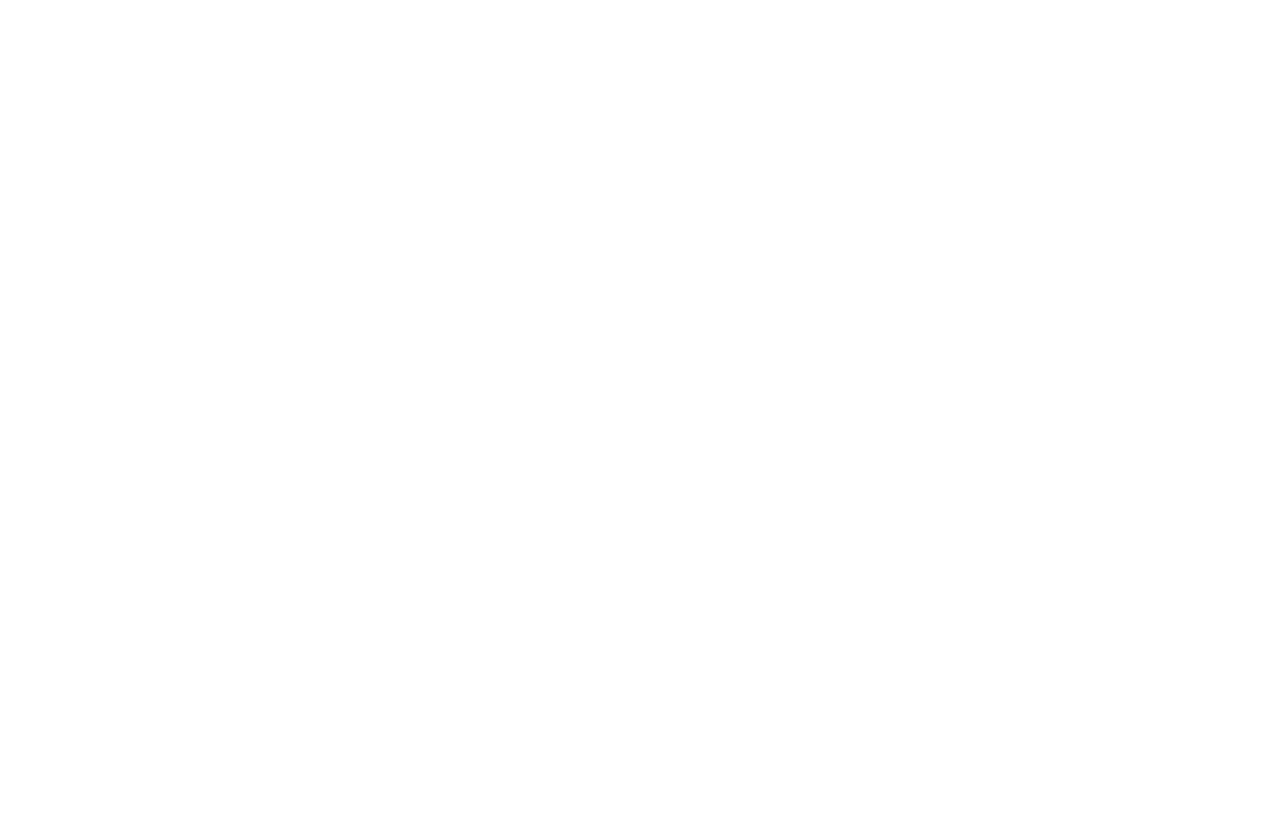
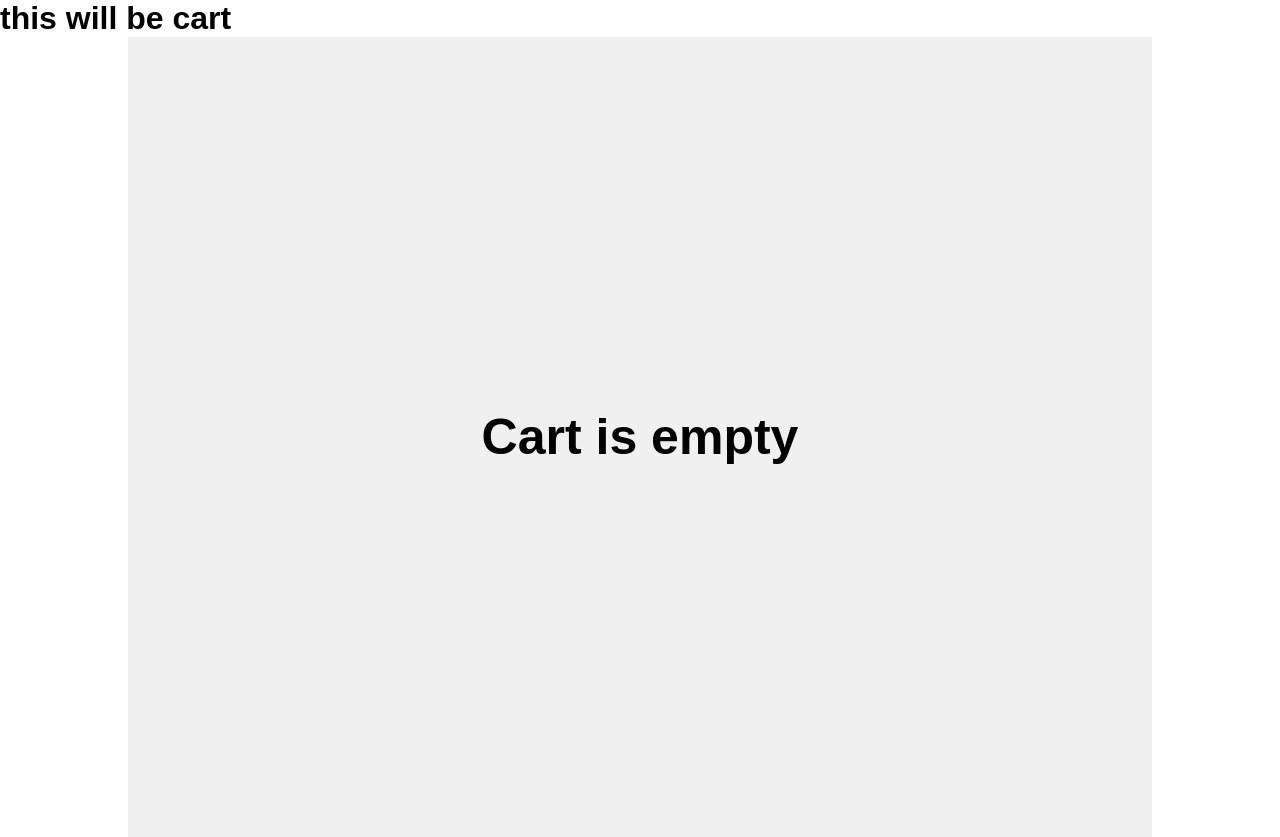
Before and after one commit to Aliya720/React-Project, a React (Vite) app: page /cart in a window 1280 px wide. Before the commit this address had no page. Before the commit the page ends 800 px from the top, so only its background shows below. Built offline with nearby package versions, Linux system fonts and the light colour scheme.

Commit message:
add : cart

```diff
--- /dev/null
+++ b/src/components/Cart/Cart.tsx
@@ -0,0 +1,26 @@
+import { Fragment, useContext } from "react";
+import { CartContext } from "./CartContext";
+import classes from "./cart.module.css";
+
+export const Cart = () => {
+  const state = useContext(CartContext);
+  return (
+    <>
+      <h1>this will be cart</h1>
+      <div className={classes.cartWrapper}>
+        {state?.addToCart.length ? (
+          <Fragment>
+            {state.addToCart.map((product) => (
+              <div>
+                {/* <img src={state?.product.images} alt="" /> */}
+                <p>{state.product.title}</p>
+              </div>
+            ))}
+          </Fragment>
+        ) : (
+          <h2 className={classes.emptyCart}>Cart is empty</h2>
+        )}
+      </div>
+    </>
+  );
+};
--- /dev/null
+++ b/src/components/Cart/CartContext.tsx
@@ -0,0 +1,27 @@
+import { createContext } from "react";
+import { ProductType } from "../Products/product.types";
+import { CartType, ReducerActionType } from "./cart.types";
+
+export const CartContext = createContext<CartType | null>(null);
+
+export const cartInitialState: CartType = {
+  addToCart: [],
+  product: [],
+};
+
+export const cartReducerFn = (
+  state: CartType,
+  action: ReducerActionType
+): CartType => {
+  const { type, payload } = action;
+
+  switch (type) {
+    case "addToCart":
+      const newCart = state.addToCart;
+      newCart.push(payload as ProductType);
+      return { ...state, addToCart: newCart };
+
+    default:
+      return state;
+  }
+};
--- /dev/null
+++ b/src/components/Cart/cart.module.css
@@ -0,0 +1,15 @@
+.cartWrapper {
+    width: 80%;
+    margin: auto;
+    height: 200px;
+    background-color: #f0f0f0;
+    display: flex;
+    justify-content: center;
+    align-items: center;
+    height: 100vh;
+}
+
+.emptyCart {
+    text-align: center;
+    font-size: 50px;
+}
--- a/src/components/Products/Products.tsx
+++ b/src/components/Products/Products.tsx
@@ -1,18 +1,31 @@
 import axios from "axios";
-import { useEffect, useState } from "react";
+import { useEffect, useReducer, useState } from "react";
 import { ProductListType } from "./product.types";
 import classes from "./products.module.css";
 import { ProductsApi } from "../../api/products.endpoints";
 import { Rating } from "react-simple-star-rating";
+import { CartType } from "../Cart/cart.types";
+// import { CartProvider } from "../Cart/CartContext";
+import {
+  cartReducerFn,
+  cartInitialState,
+  CartContext,
+} from "../Cart/CartContext";
+import { NavLink } from "react-router-dom";
 
 const ProductsList = () => {
   const [productList, setProductList] = useState<ProductListType>();
   const [error, setError] = useState("");
+  const [reducerCartState, reducerCartDispatch] = useReducer(
+    cartReducerFn,
+    cartInitialState
+  );
 
   const getProduct = async (url: string) => {
     try {
       const { data } = await axios.get(url);
       setProductList(data);
+      return data;
     } catch (error) {
       let errorMessage = "Unknown Error";
       if (error instanceof Error) errorMessage = error.message;
@@ -21,11 +34,18 @@
   };
 
   useEffect(() => {
-    getProduct(ProductsApi.getProduct);
+    reducerCartDispatch({
+      type: "addToCart",
+      payload: getProduct(ProductsApi.getProduct),
+    });
+
+    // console.log(reducerCartState);
   }, []);
 
   return (
     <>
+      {" "}
+      <CartContext.Provider value={reducerCartState}>
         <h1 className={classes.mainTitle}>Items You Might Like</h1>
         <section className={classes.productWrapper}>
           {error !== "" && <h1>{error}</h1>}
@@ -56,13 +76,24 @@
                   />
                   <p className={classes.ratingNumber}>{product.rating}</p>
                 </div>
-              <button className={classes.productAddToCartBtn}>
+                <button
+                  className={classes.productAddToCartBtn}
+                  onClick={() =>
+                    reducerCartDispatch({
+                      type: "addToCart",
+                      payload: getProduct(ProductsApi.getProduct),
+                    })
+                  }
+                >
+                  <NavLink to="/cart" className={classes.navLink}>
                     Add to Cart
+                  </NavLink>
                 </button>
               </div>
             );
           })}
         </section>
+      </CartContext.Provider>
     </>
   );
 };
--- a/src/components/Products/product.types.ts
+++ b/src/components/Products/product.types.ts
@@ -1,4 +1,4 @@
-type ProductType = {
+export type ProductType = {
     id: number,
     title: string,
     description: string,
--- a/src/components/Products/products.module.css
+++ b/src/components/Products/products.module.css
@@ -77,3 +77,8 @@
     display: flex;
     color: #ffffff;
 }
+
+.navLink {
+    text-decoration: none;
+    color: black;
+}
--- a/src/constants/pagePath.tsx
+++ b/src/constants/pagePath.tsx
@@ -2,4 +2,6 @@
   home: "/home",
   about: "/about",
   contact: "/contact",
+  cart: "/cart",
+  productDetail: "/productdetail",
 };
--- a/src/pages/Home/Home.tsx
+++ b/src/pages/Home/Home.tsx
@@ -1,11 +1,14 @@
 import { Navbar } from "../../components/Navbar/Navbar";
 import ProductsList from "../../components/Products/Products";
+// import { CartProvider } from "../../components/Cart/CartContext";
 
 const Home = () => {
   return (
     <>
+      {/* <CartProvider> */}
       <Navbar />
       <ProductsList />
+      {/* </CartProvider> */}
     </>
   );
 };
--- /dev/null
+++ b/src/pages/ProductDetail.tsx
@@ -0,0 +1,3 @@
+// export const ProductDetail = () => {
+//   return <h2>Product Detail page</h2>;
+// };
```
Also changed, not shown: src/App.tsx (+6 -33 lines), src/components/Cart/cart.types.ts (added, +13 -0 lines). Lines whose indentation alone changed are shown as unchanged.
